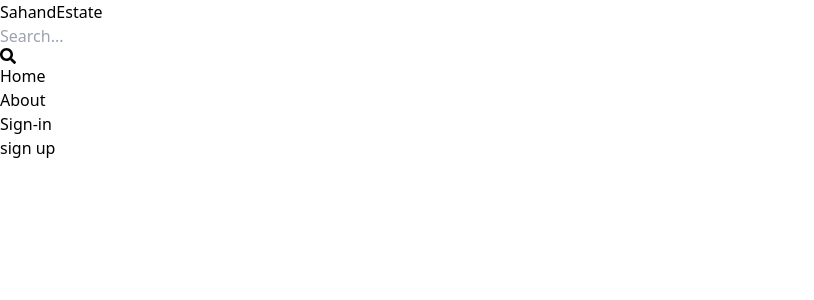
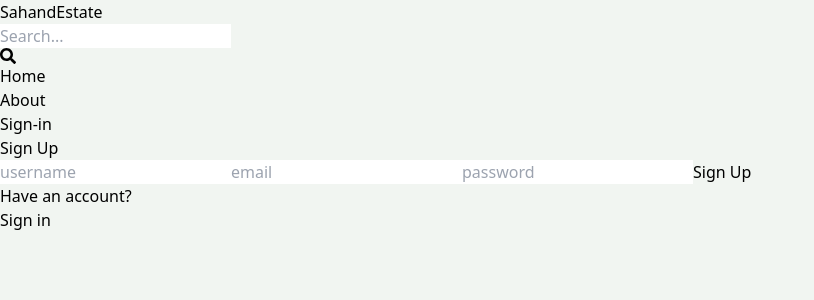
Before and after one commit to yashsanjay/MERN_ESTATE, a React (Vite) app in the folder client/: page /sign-up in a window 1280 px wide. Shown: the top 300 px of the page, without its empty margins (0-814 px from the left). Built offline with nearby package versions, Linux system fonts and the light colour scheme.

Commit message:
complete sign up page ui

```diff
--- a/client/src/index.css
+++ b/client/src/index.css
@@ -1,3 +1,7 @@
 @tailwind base;
 @tailwind components;
 @tailwind utilities;
+
+body{
+    background-color: rgb(241, 245, 241);
+}
--- a/client/src/pages/SignUp.jsx
+++ b/client/src/pages/SignUp.jsx
@@ -1,9 +1,22 @@
 import React from 'react'
+import {Link} from 'react-router-dom'
 
 export default function SignUp() {
   return (
-    <div>
-      sign up
+    <div className='p-3 max-w-lg mx-auto'>
+      <h1 className='text-3xl text-center font-semibold my-7 '>Sign Up</h1>
+      <form className='flex flex-col gap-4'>
+        <input type="text" placeholder="username" className='border p-3 rounded-lg' id='username' />
+        <input type="email" placeholder="email" className='border p-3 rounded-lg' id='email' />
+        <input type="password" placeholder="password" className='border p-3 rounded-lg' id='password' />
+        <button className='bg-slate-700 text-white p-3 rounded-lg uppercase hover:opacity-95 disabled:opacity-80'>Sign Up</button>
+      </form>
+      <div className='flex gap-2 mt-5'>
+        <p>Have an account?</p>
+        <Link to='/sign-in'>
+          <span className='text-blue-700'>Sign in</span>
+        </Link>
+      </div>
     </div>
   )
 }
```
